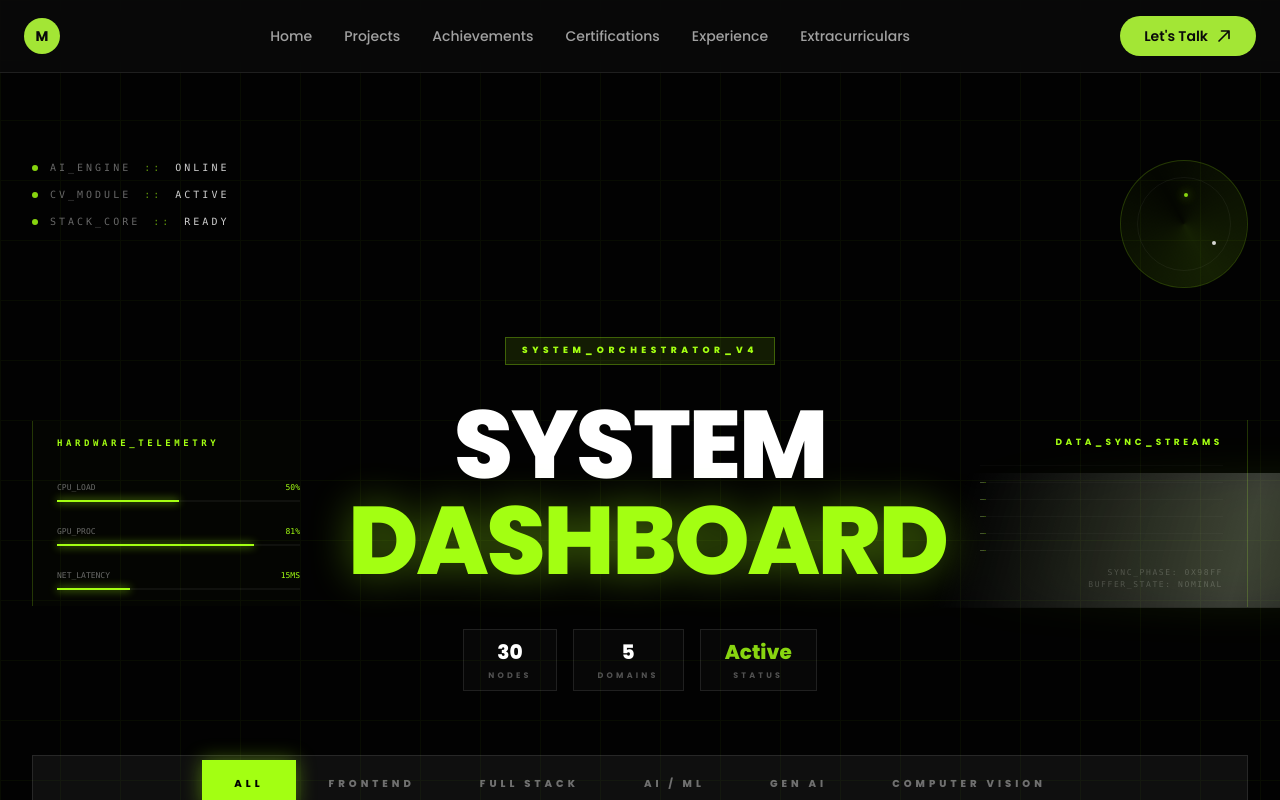
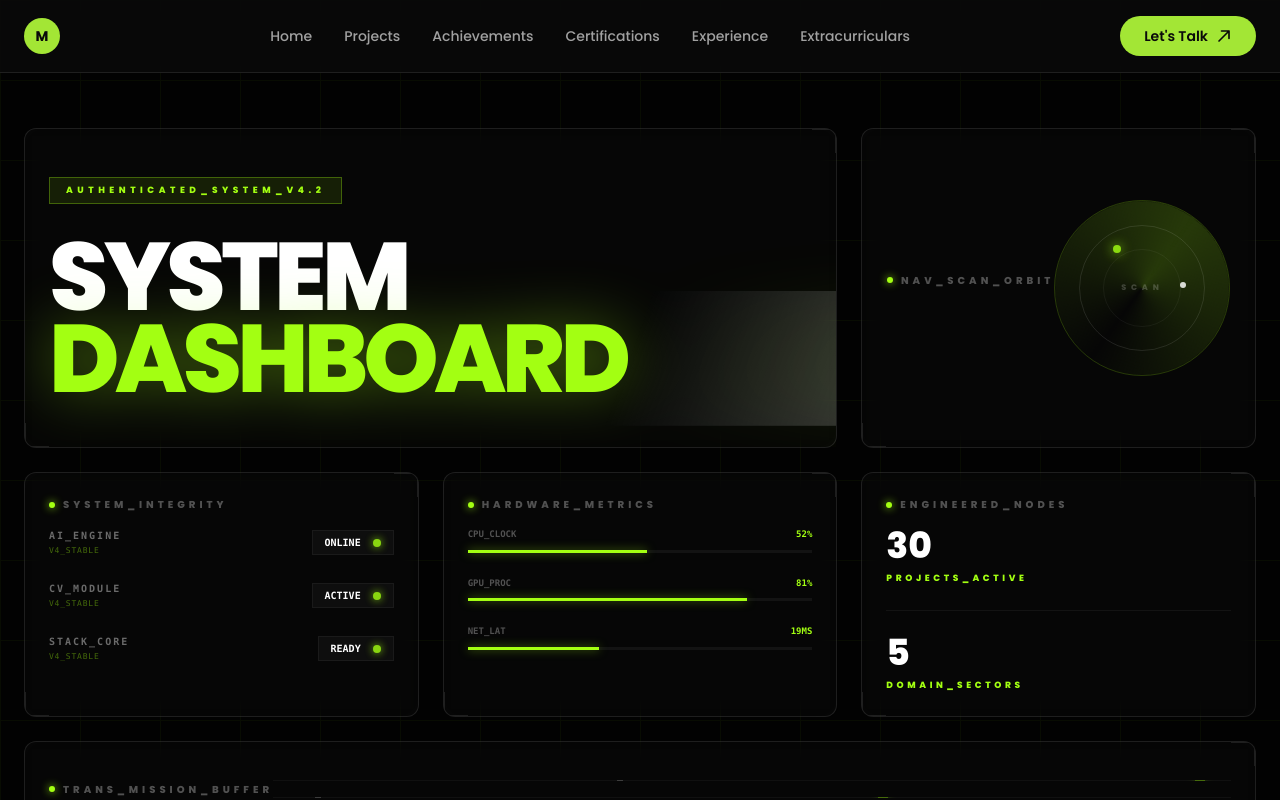
Before and after one commit to madhumithadasarathy/madhumitha_portfolio, a React (Vite) app: page /projects in a window 1280 px wide. Both pictures are taken after a click on the button "SKIP_LAUNCH". Shown: the top 800 px of the page. Built offline with nearby package versions, Linux system fonts and the light colour scheme.

Commit message:
feat: implement bento-grid HeroSection with animated telemetry and metrics

```diff
--- a/src/components/HeroSection.jsx
+++ b/src/components/HeroSection.jsx
@@ -1,186 +1,197 @@
 import React, { useEffect, useState } from 'react';
 import anime from 'animejs';
 
-const Telemetry = () => {
-  const [data, setData] = useState({ cpu: 45, gpu: 72, latency: 14 });
-
-  useEffect(() => {
-    const interval = setInterval(() => {
-      setData({
-        cpu: Math.floor(40 + Math.random() * 15),
-        gpu: Math.floor(65 + Math.random() * 20),
-        latency: Math.floor(10 + Math.random() * 8)
-      });
-    }, 1500);
-    return () => clearInterval(interval);
-  }, []);
-
-  return (
-    <div className="flex flex-col gap-6 font-mono border-l border-[#A3FF12]/20 pl-6 py-4 bg-[#A3FF12]/[0.01]">
-      <div className="text-[9px] text-[#A3FF12] tracking-[0.4em] mb-2 font-bold uppercase">Hardware_Telemetry</div>
-      {[
-        { label: 'CPU_LOAD', val: data.cpu, unit: '%' },
-        { label: 'GPU_PROC', val: data.gpu, unit: '%' },
-        { label: 'NET_LATENCY', val: data.latency, unit: 'ms' }
-      ].map(stat => (
-        <div key={stat.label}>
-          <div className="flex justify-between text-[8px] text-white/40 mb-1.5 uppercase">
-            <span>{stat.label}</span>
-            <span className="text-[#A3FF12]">{stat.val}{stat.unit}</span>
+const Tile = ({ children, title, className = "", noPadding = false }) => (
+  <div className={`
+    relative border border-white/10 bg-white/[0.02] backdrop-blur-md rounded-xl overflow-hidden group
+    hover:border-[#A3FF12]/30 transition-all duration-500
+    ${noPadding ? '' : 'p-6'}
+    ${className}
+  `}>
+    {title && (
+      <div className="flex items-center gap-2 mb-4">
+        <div className="w-1.5 h-1.5 bg-[#A3FF12] rounded-full group-hover:animate-ping shadow-[0_0_8px_#A3FF12]" />
+        <span className="text-[10px] text-white/30 uppercase tracking-[0.4em] font-black">{title}</span>
       </div>
-          <div className="h-[2px] bg-white/5 w-full relative">
-            <div className="h-full bg-[#A3FF12] transition-all duration-1000 shadow-[0_0_8px_#A3FF12]" style={{ width: `${stat.unit === '%' ? stat.val : (stat.val / 50) * 100}%` }} />
-          </div>
-        </div>
-      ))}
-    </div>
-  );
-};
-
-const DataStreams = () => (
-  <div className="flex flex-col gap-4 w-full opacity-30">
-    {[...Array(6)].map((_, i) => (
-      <div key={i} className="h-px bg-white/10 w-full relative overflow-hidden">
-        <div className="absolute top-1/2 -translate-y-1/2 w-1.5 h-1.5 bg-[#A3FF12] rounded-full animate-[stream_3s_linear_infinite]"
-             style={{ animationDelay: `${i * 0.5}s` }} />
-        <div className="absolute top-1/2 -translate-y-1/2 w-1 h-1 bg-white rounded-full animate-[stream_4s_linear_infinite]"
-             style={{ animationDelay: `${i * 0.7}s`, opacity: 0.5 }} />
-      </div>
-    ))}
-  </div>
-);
-
-const Radar = () => (
-  <div className="relative w-32 h-32 border border-[#A3FF12]/20 rounded-full flex items-center justify-center bg-[#A3FF12]/[0.02]">
-    <div className="absolute inset-0 rounded-full animate-[spin_5s_linear_infinite]"
-         style={{ background: 'conic-gradient(from 0deg, transparent 0%, rgba(163,255,18,0.1) 50%, transparent 100%)' }} />
-    <div className="absolute inset-4 border border-white/5 rounded-full" />
-    <div className="absolute top-1/4 left-1/2 w-1 h-1 bg-[#A3FF12] rounded-full animate-pulse shadow-[0_0_10px_#A3FF12]" />
-    <div className="absolute bottom-1/3 right-1/4 w-1 h-1 bg-white rounded-full animate-pulse" />
+    )}
+    {children}
+    {/* Animated Corner Bracket */}
+    <div className="absolute top-0 right-0 w-6 h-6 border-t border-r border-white/10 group-hover:border-[#A3FF12]/40 transition-all" />
+    <div className="absolute bottom-0 left-0 w-6 h-6 border-b border-l border-white/10 group-hover:border-[#A3FF12]/40 transition-all" />
   </div>
 );
 
 const HeroSection = ({ categories, activeCategory, onFilterChange }) => {
+  const [telemetry, setTelemetry] = useState({ cpu: 45, gpu: 72, net: 14 });
+
   useEffect(() => {
+    // Telemetry Jitter Animation
+    const interval = setInterval(() => {
+      setTelemetry({
+        cpu: Math.floor(40 + Math.random() * 15),
+        gpu: Math.floor(65 + Math.random() * 20),
+        net: Math.floor(10 + Math.random() * 10)
+      });
+    }, 2000);
+
+    // Count-up animation for metrics
     anime({
       targets: '.metric-val',
       innerHTML: [0, (el) => el.getAttribute('data-val')],
       round: 1,
       easing: 'easeOutExpo',
-      duration: 2000,
+      duration: 2500,
       delay: 500
     });
+
+    return () => clearInterval(interval);
   }, []);
 
   return (
-    <section className="relative pt-40 pb-20 px-8 overflow-hidden border-b border-white/5">
-      {/* Background Grids */}
+    <section className="relative pt-32 pb-24 px-6 overflow-hidden border-b border-white/5">
+      {/* Background HUD Grid */}
       <div className="absolute inset-0 pointer-events-none opacity-[0.04]"
-           style={{ backgroundImage: 'linear-gradient(rgba(163,255,18,1) 1px, transparent 1px), linear-gradient(90deg, rgba(163,255,18,1) 1px, transparent 1px)', backgroundSize: '60px 60px' }} />
+           style={{ backgroundImage: 'linear-gradient(rgba(163,255,18,1) 1px, transparent 1px), linear-gradient(90deg, rgba(163,255,18,1) 1px, transparent 1px)', backgroundSize: '80px 80px' }} />
 
-      <div className="max-w-[1600px] mx-auto relative z-10">
+      <div className="max-w-7xl mx-auto relative z-10">
 
-        {/* TOP ZONE: STATUS & RADAR */}
-        <div className="flex justify-between items-start mb-12">
-          <div className="flex flex-col gap-3 font-mono">
+        {/* BENTO GRID ARCHITECTURE */}
+        <div className="grid grid-cols-1 md:grid-cols-3 gap-6 auto-rows-auto">
+
+          {/* 1. HERO TILE (2x1) */}
+          <Tile className="md:col-span-2 flex flex-col justify-center min-h-[320px]">
+            <div className="inline-block px-4 py-1.5 bg-[#A3FF12]/10 border border-[#A3FF12]/30 text-[9px] text-[#A3FF12] font-black tracking-[0.5em] uppercase mb-8 w-fit">
+              Authenticated_System_v4.2
+            </div>
+            <h1 className="text-6xl md:text-8xl font-black tracking-tighter uppercase leading-[0.85] select-none">
+              <span className="text-white">System</span><br/>
+              <span className="relative text-[#A3FF12] drop-shadow-[0_0_30px_rgba(163,255,18,0.4)]">
+                Dashboard
+                {/* Shimmer Sweep */}
+                <div className="absolute inset-0 bg-gradient-to-r from-transparent via-white/20 to-transparent -translate-x-full animate-[shimmer_5s_infinite] pointer-events-none" />
+              </span>
+            </h1>
+          </Tile>
+
+          {/* 2. RADAR TILE (1x1) */}
+          <Tile title="NAV_SCAN_ORBIT" className="flex items-center justify-center min-h-[320px]">
+            <div className="relative w-44 h-44 border border-[#A3FF12]/20 rounded-full flex items-center justify-center">
+              <div className="absolute inset-0 rounded-full animate-[spin_6s_linear_infinite]"
+                   style={{ background: 'conic-gradient(from 0deg, transparent 0%, rgba(163,255,18,0.2) 50%, transparent 100%)' }} />
+              <div className="absolute inset-6 border border-white/10 rounded-full" />
+              <div className="absolute inset-12 border border-white/5 rounded-full" />
+              <div className="absolute top-1/4 left-1/3 w-2 h-2 bg-[#A3FF12] rounded-full animate-pulse shadow-[0_0_12px_#A3FF12]" />
+              <div className="absolute bottom-1/2 right-1/4 w-1.5 h-1.5 bg-white rounded-full animate-pulse" />
+              <div className="absolute top-1/2 left-1/2 -translate-x-1/2 -translate-y-1/2 text-[8px] text-white/20 font-black tracking-[0.6em] uppercase">Scan</div>
+            </div>
+          </Tile>
+
+          {/* 3. STATUS TILE (1x1) */}
+          <Tile title="SYSTEM_INTEGRITY">
+            <div className="flex flex-col gap-6 mt-4">
               {[
                 { label: 'AI_ENGINE', status: 'ONLINE' },
                 { label: 'CV_MODULE', status: 'ACTIVE' },
                 { label: 'STACK_CORE', status: 'READY' }
               ].map(s => (
-              <div key={s.label} className="flex items-center gap-3">
-                <div className="w-1.5 h-1.5 bg-[#A3FF12] rounded-full animate-pulse" />
-                <span className="text-[10px] text-white/40 tracking-[0.3em] uppercase">
-                  {s.label} <span className="text-[#A3FF12]/60 mx-1">::</span> <span className="text-white/80">{s.status}</span>
-                </span>
+                <div key={s.label} className="flex items-center justify-between font-mono">
+                  <div className="flex flex-col">
+                    <span className="text-[10px] text-white/40 tracking-[0.2em] font-bold">{s.label}</span>
+                    <span className="text-[8px] text-[#A3FF12]/40 tracking-[0.1em] mt-0.5">V4_STABLE</span>
+                  </div>
+                  <div className="flex items-center gap-3 bg-white/[0.03] px-3 py-1 border border-white/5">
+                    <span className="text-[10px] text-white font-bold">{s.status}</span>
+                    <div className="w-2 h-2 bg-[#A3FF12] rounded-full animate-pulse shadow-[0_0_8px_#A3FF12]" />
+                  </div>
                 </div>
               ))}
             </div>
-          <Radar />
+          </Tile>
+
+          {/* 4. TELEMETRY TILE (1x1) */}
+          <Tile title="HARDWARE_METRICS">
+             <div className="flex flex-col gap-6 mt-4 font-mono">
+               {[
+                 { label: 'CPU_CLOCK', val: telemetry.cpu, unit: '%' },
+                 { label: 'GPU_PROC', val: telemetry.gpu, unit: '%' },
+                 { label: 'NET_LAT', val: telemetry.net, unit: 'ms' }
+               ].map(stat => (
+                 <div key={stat.label}>
+                   <div className="flex justify-between text-[9px] text-white/30 mb-2 uppercase font-bold">
+                     <span>{stat.label}</span>
+                     <span className="text-[#A3FF12]">{stat.val}{stat.unit}</span>
                    </div>
-
-        <div className="grid grid-cols-1 lg:grid-cols-12 gap-12 items-center mb-16">
-
-          {/* LEFT SIDE: TELEMETRY */}
-          <div className="hidden lg:block lg:col-span-3">
-            <Telemetry />
+                   <div className="h-[3px] bg-white/5 w-full relative">
+                     <div className="h-full bg-[#A3FF12] transition-all duration-1000 shadow-[0_0_10px_rgba(163,255,18,0.5)]" style={{ width: `${stat.unit === '%' ? stat.val : (stat.val / 50) * 100}%` }} />
                    </div>
-
-          {/* CENTER: CORE PANEL */}
-          <div className="col-span-1 lg:col-span-6 text-center">
-            <div className="inline-block px-4 py-1.5 bg-[#A3FF12]/10 border border-[#A3FF12]/30 text-[9px] text-[#A3FF12] font-black tracking-[0.5em] uppercase mb-8">
-              System_Orchestrator_V4
-            </div>
-            <h1 className="text-6xl md:text-8xl font-black tracking-tight uppercase leading-none select-none mb-10">
-              <span className="text-white">System</span><br/>
-              <span className="relative text-[#A3FF12] drop-shadow-[0_0_20px_rgba(163,255,18,0.4)]">
-                Dashboard
-                <div className="absolute inset-0 bg-gradient-to-r from-transparent via-white/20 to-transparent -translate-x-full animate-[shimmer_5s_infinite] pointer-events-none" />
-              </span>
-            </h1>
-
-            {/* METRICS STRIP */}
-            <div className="flex justify-center gap-4">
-              {[
-                { label: 'Nodes', val: 30 },
-                { label: 'Domains', val: 5 },
-                { label: 'Status', val: 'Active' }
-              ].map((m, i) => (
-                <div key={i} className="flex flex-col items-center px-6 py-2 border border-white/10 bg-white/[0.02]">
-                  {typeof m.val === 'number' ? (
-                    <span className="metric-val text-xl font-black text-white" data-val={m.val}>0</span>
-                  ) : (
-                    <span className="text-xl font-black text-[#A3FF12] animate-pulse">{m.val}</span>
-                  )}
-                  <span className="text-[8px] text-white/30 uppercase tracking-[0.4em] font-bold mt-1">{m.label}</span>
                  </div>
                ))}
              </div>
+          </Tile>
+
+          {/* 5. METRICS TILE (1x1) */}
+          <Tile title="ENGINEERED_NODES" className="flex flex-col justify-center">
+             <div className="flex flex-col gap-6">
+                <div className="flex flex-col">
+                  <span className="metric-val text-4xl font-black text-white leading-none" data-val="30">0</span>
+                  <span className="text-[9px] text-[#A3FF12] uppercase tracking-[0.4em] font-black mt-2">Projects_Active</span>
                 </div>
-
-          {/* RIGHT SIDE: DATA STREAMS */}
-          <div className="hidden lg:block lg:col-span-3">
-            <div className="border-r border-[#A3FF12]/20 pr-6 py-4">
-              <div className="text-[9px] text-[#A3FF12] tracking-[0.4em] mb-4 font-bold uppercase text-right">Data_Sync_Streams</div>
-              <DataStreams />
-              <div className="mt-4 text-[8px] text-white/20 uppercase tracking-[0.2em] font-mono text-right">
-                Sync_Phase: 0x98FF <br/>
-                Buffer_State: Nominal
+                <div className="h-px w-full bg-white/5" />
+                <div className="flex flex-col">
+                  <span className="metric-val text-4xl font-black text-white leading-none" data-val="5">0</span>
+                  <span className="text-[9px] text-[#A3FF12] uppercase tracking-[0.4em] font-black mt-2">Domain_Sectors</span>
                 </div>
              </div>
+          </Tile>
+
+          {/* 6. DATA STREAM TILE (3x1) */}
+          <Tile title="TRANS_MISSION_BUFFER" className="md:col-span-3 h-28 flex items-center bg-[#A3FF12]/[0.01]">
+             <div className="w-full flex flex-col gap-4 opacity-40">
+               {[...Array(3)].map((_, i) => (
+                 <div key={i} className="h-px bg-white/10 w-full relative overflow-hidden">
+                   <div className="absolute top-1/2 -translate-y-1/2 w-2.5 h-2.5 bg-[#A3FF12] rounded-full animate-[stream_5s_linear_infinite] shadow-[0_0_10px_#A3FF12]"
+                        style={{ animationDelay: `${i * 1.5}s` }} />
+                   <div className="absolute top-1/2 -translate-y-1/2 w-1.5 h-1.5 bg-white rounded-full animate-[stream_7s_linear_infinite]"
+                        style={{ animationDelay: `${i * 2}s`, opacity: 0.5 }} />
                  </div>
+               ))}
+             </div>
+          </Tile>
 
-        </div>
-
-        {/* BOTTOM: CONTROL PANEL (FILTERS) */}
-        <div className="flex flex-wrap justify-center gap-px bg-white/5 border border-white/10 p-1">
+          {/* 7. CONTROL PANEL TILE (3x1) */}
+          <Tile noPadding className="md:col-span-3 border-[#A3FF12]/20">
+             <div className="flex flex-wrap">
                {categories.map((category) => (
                  <button
                    key={category}
                    onClick={() => onFilterChange(category)}
                    className={`
-                px-8 py-4 text-[10px] font-black uppercase tracking-[0.4em] transition-all duration-300
+                     flex-1 min-w-[150px] py-8 text-[11px] font-black uppercase tracking-[0.5em] transition-all duration-500
                      ${activeCategory === category
-                  ? 'bg-[#A3FF12] text-black shadow-[0_0_20px_rgba(163,255,18,0.4)]'
-                  : 'text-white/40 hover:text-white hover:bg-white/5'}
+                       ? 'bg-[#A3FF12] text-black shadow-[0_0_40px_rgba(163,255,18,0.5)] z-10'
+                       : 'text-white/30 hover:text-white hover:bg-white/5'}
+                     border-r border-white/5 last:border-0
                    `}
                  >
                    {category}
                  </button>
                ))}
              </div>
+          </Tile>
+
+        </div>
 
       </div>
 
       <style>{`
         @keyframes shimmer {
-          0% { transform: translateX(-100%) skewX(-15deg); }
-          20% { transform: translateX(200%) skewX(-15deg); }
-          100% { transform: translateX(200%) skewX(-15deg); }
+          0% { transform: translateX(-100%) skewX(-20deg); }
+          20% { transform: translateX(200%) skewX(-20deg); }
+          100% { transform: translateX(200%) skewX(-20deg); }
         }
         @keyframes stream {
-          from { left: -10%; }
-          to { left: 110%; }
+          from { left: -5%; }
+          to { left: 105%; }
         }
         @keyframes spin {
           from { transform: rotate(0deg); }
```
Lines whose indentation alone changed are shown as unchanged.
